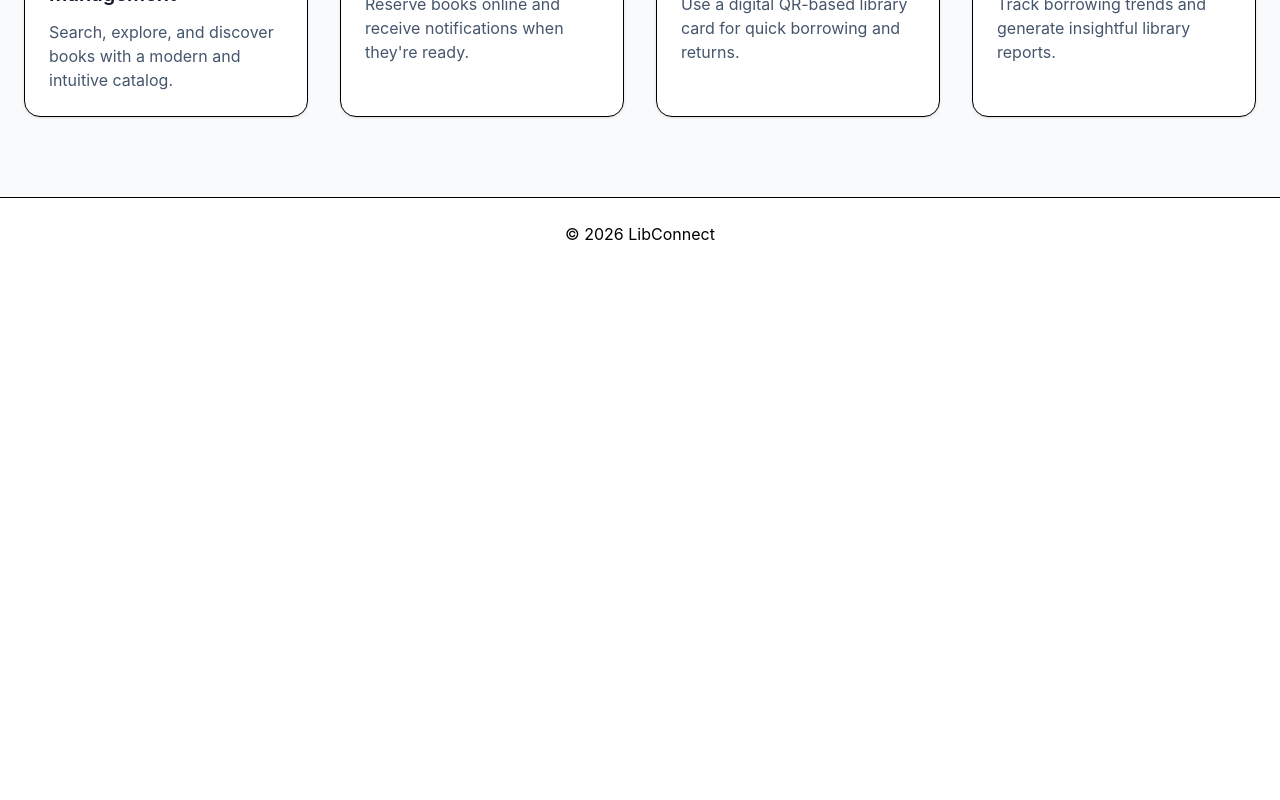
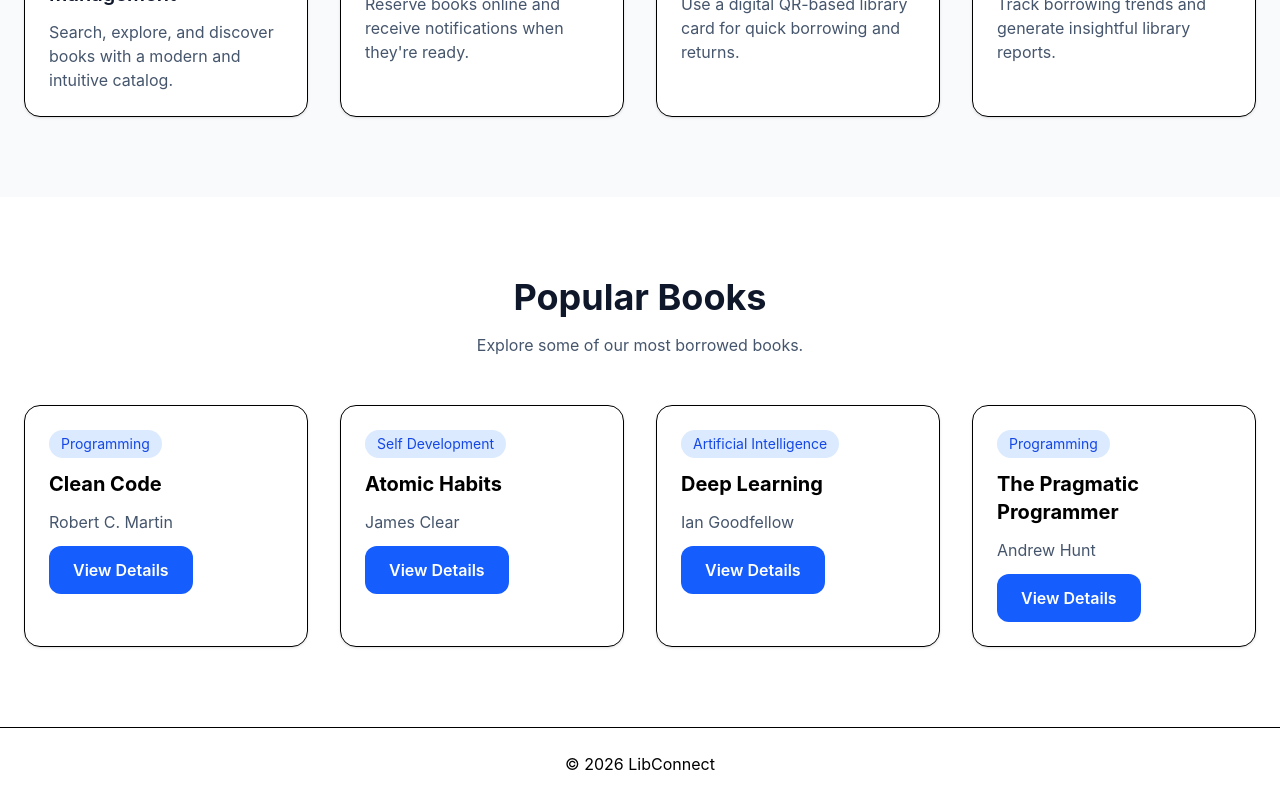
Before and after one commit to loki-1810/libconnect-1, a React app in the folder frontend/: page / in a window 1280 px wide. Shown: the part 1270-2070 px from the top of the page. Before the commit the page ends 1540 px from the top, so only its background shows below. Built offline with nearby package versions, Linux system fonts and the light colour scheme; the HTML template or start-up script is replaced by a standard one.

Commit message:
feat: add popular books section

```diff
--- /dev/null
+++ b/frontend/src/components/books/BookCard.jsx
@@ -0,0 +1,28 @@
+import Card from "../ui/Card";
+import Button from "../ui/Button";
+
+function BookCard({ book }) {
+  return (
+    <Card>
+      <div className="space-y-3">
+        <span className="inline-block rounded-full bg-blue-100 px-3 py-1 text-sm text-blue-700">
+          {book.category}
+        </span>
+
+        <h3 className="text-xl font-bold">
+          {book.title}
+        </h3>
+
+        <p className="text-slate-600">
+          {book.author}
+        </p>
+
+        <Button className="w-full">
+          View Details
+        </Button>
+      </div>
+    </Card>
+  );
+}
+
+export default BookCard;
--- /dev/null
+++ b/frontend/src/data/books.js
@@ -0,0 +1,28 @@
+const books = [
+  {
+    id: 1,
+    title: "Clean Code",
+    author: "Robert C. Martin",
+    category: "Programming",
+  },
+  {
+    id: 2,
+    title: "Atomic Habits",
+    author: "James Clear",
+    category: "Self Development",
+  },
+  {
+    id: 3,
+    title: "Deep Learning",
+    author: "Ian Goodfellow",
+    category: "Artificial Intelligence",
+  },
+  {
+    id: 4,
+    title: "The Pragmatic Programmer",
+    author: "Andrew Hunt",
+    category: "Programming",
+  },
+];
+
+export default books;
--- a/frontend/src/pages/public/Home/Home.jsx
+++ b/frontend/src/pages/public/Home/Home.jsx
@@ -1,6 +1,7 @@
 import Hero from "./Hero";
 import Stats from "./Stats";
 import Features from "./Features";
+import PopularBooks from "./PopularBooks";
 
 function Home() {
   return (
@@ -8,6 +9,7 @@ function Home() {
       <Hero />
       <Stats />
       <Features />
+      <PopularBooks />
     </>
   );
 }
--- /dev/null
+++ b/frontend/src/pages/public/Home/PopularBooks.jsx
@@ -0,0 +1,31 @@
+import books from "../../../data/books";
+
+import Container from "../../../components/ui/Container";
+import SectionHeading from "../../../components/ui/SectionHeading";
+import BookCard from "../../../components/books/BookCard";
+
+function PopularBooks() {
+  return (
+    <section className="py-20">
+      <Container>
+
+        <SectionHeading
+          title="Popular Books"
+          subtitle="Explore some of our most borrowed books."
+        />
+
+        <div className="grid gap-8 md:grid-cols-2 lg:grid-cols-4">
+          {books.map((book) => (
+            <BookCard
+              key={book.id}
+              book={book}
+            />
+          ))}
+        </div>
+
+      </Container>
+    </section>
+  );
+}
+
+export default PopularBooks;
```
